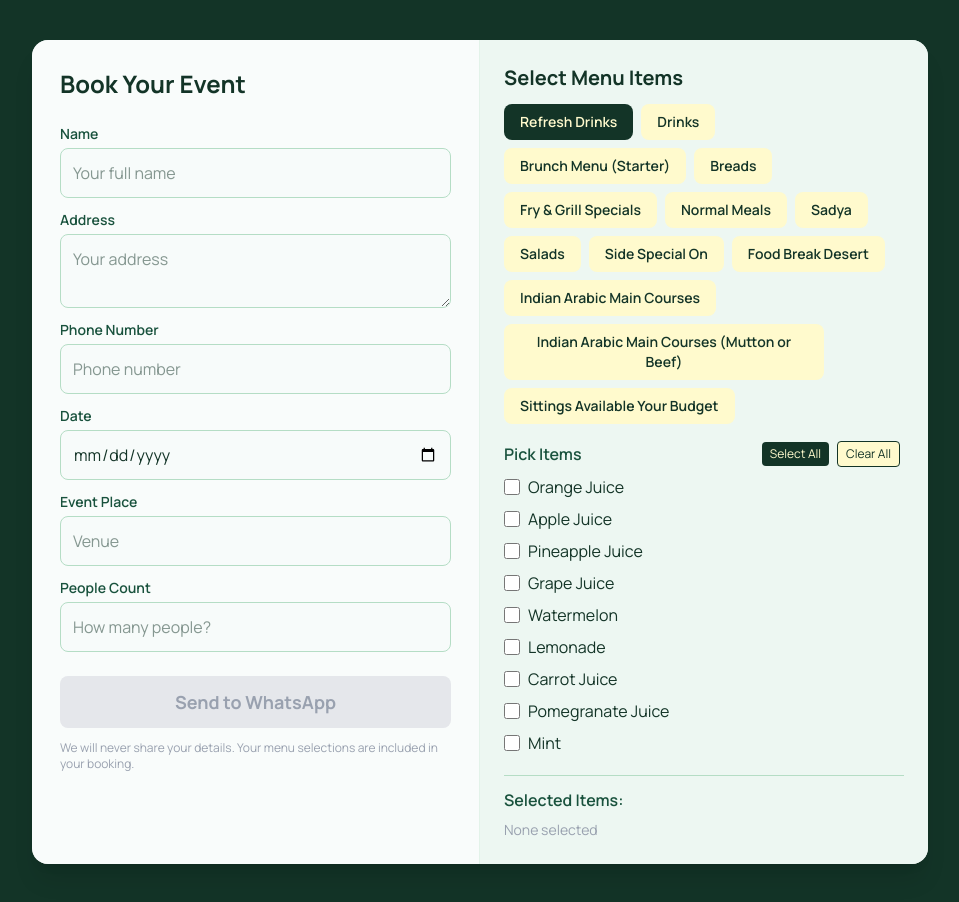
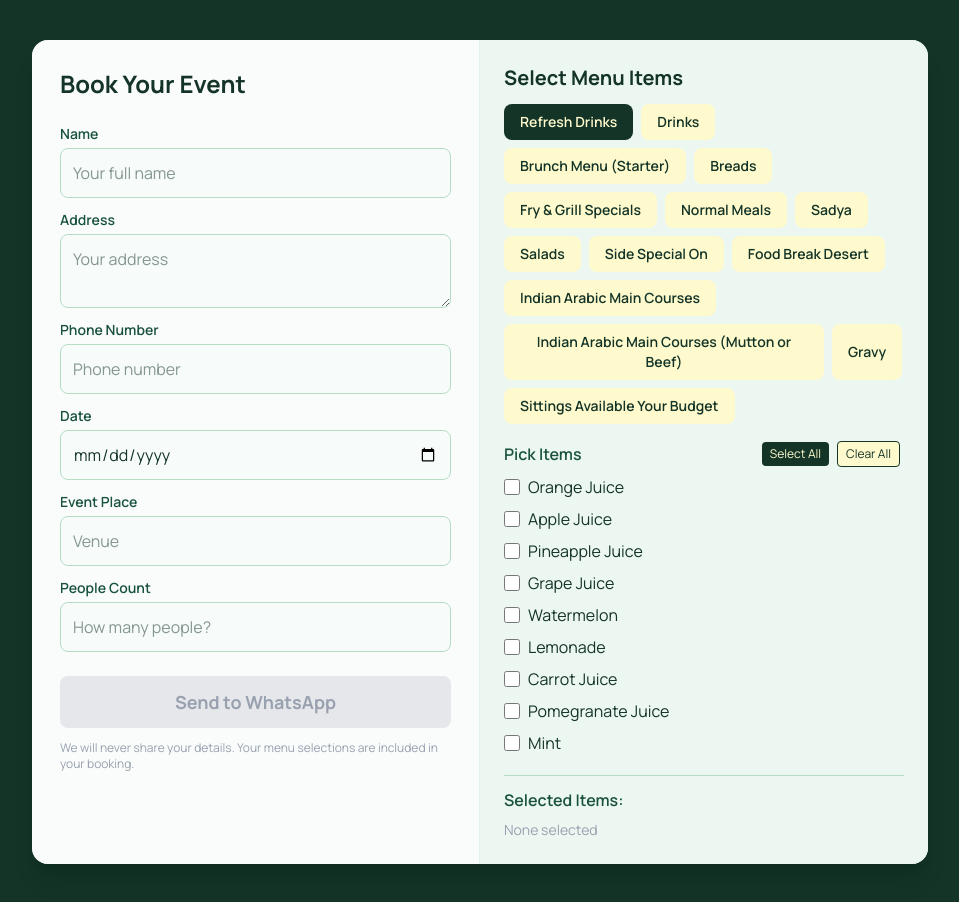
Before and after one commit to Janishnehyan03/park-group, a Next.js app: page /booking in a window 1280 px wide. Shown: the whole page, without its empty margins (160-1119 px from the left). Built offline with nearby package versions, Linux system fonts and the light colour scheme.

Commit message:
Add Gravy menu category with various items to menuData

```diff
--- a/app/components/menuData.ts
+++ b/app/components/menuData.ts
@@ -177,6 +177,24 @@ export const menuData: MenuCategory[] = [
     ],
   },
   {
+    title: "Gravy",
+    items: [
+      "Fish Curry",
+      "Kashmiri Rice Afghani Pulav",
+      "Chicken Kashmiri Pulav",
+      "Kerala & Meat Gravy Items",
+      "Beef Coconut Varattu",
+      "Chicken Coconut Varattu",
+      "Chatti Beef",
+      "Mutton Leg Rara",
+      "Sambar",
+      "Aviyal",
+      "Pulisseri",
+      "Payasam (Tender Payasam)",
+      "Tandhoori Tikka",
+    ],
+  },
+  {
     title: "Sittings Available Your Budget",
     items: [
       "Normal Table Service (1 Counter 8 People)",
```
